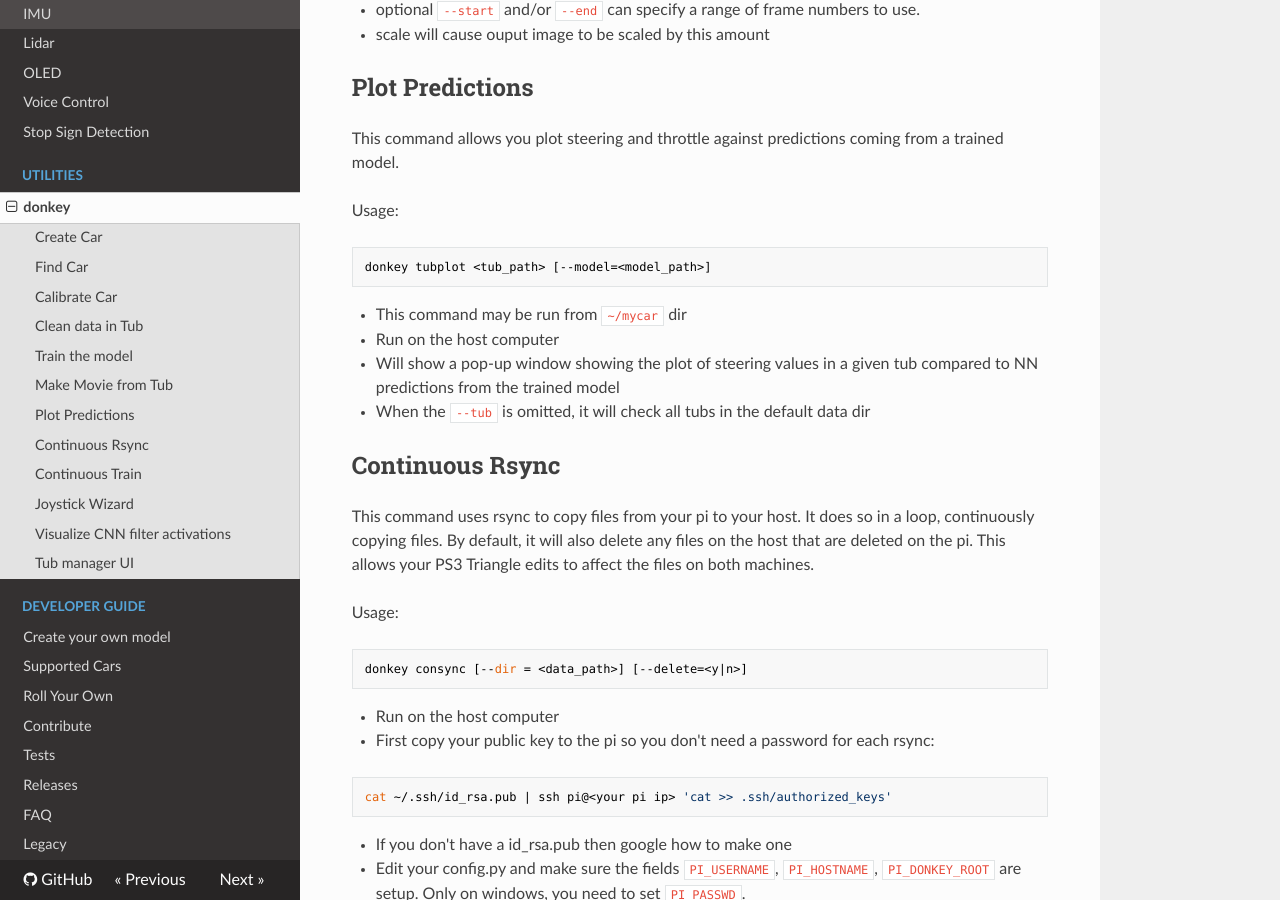
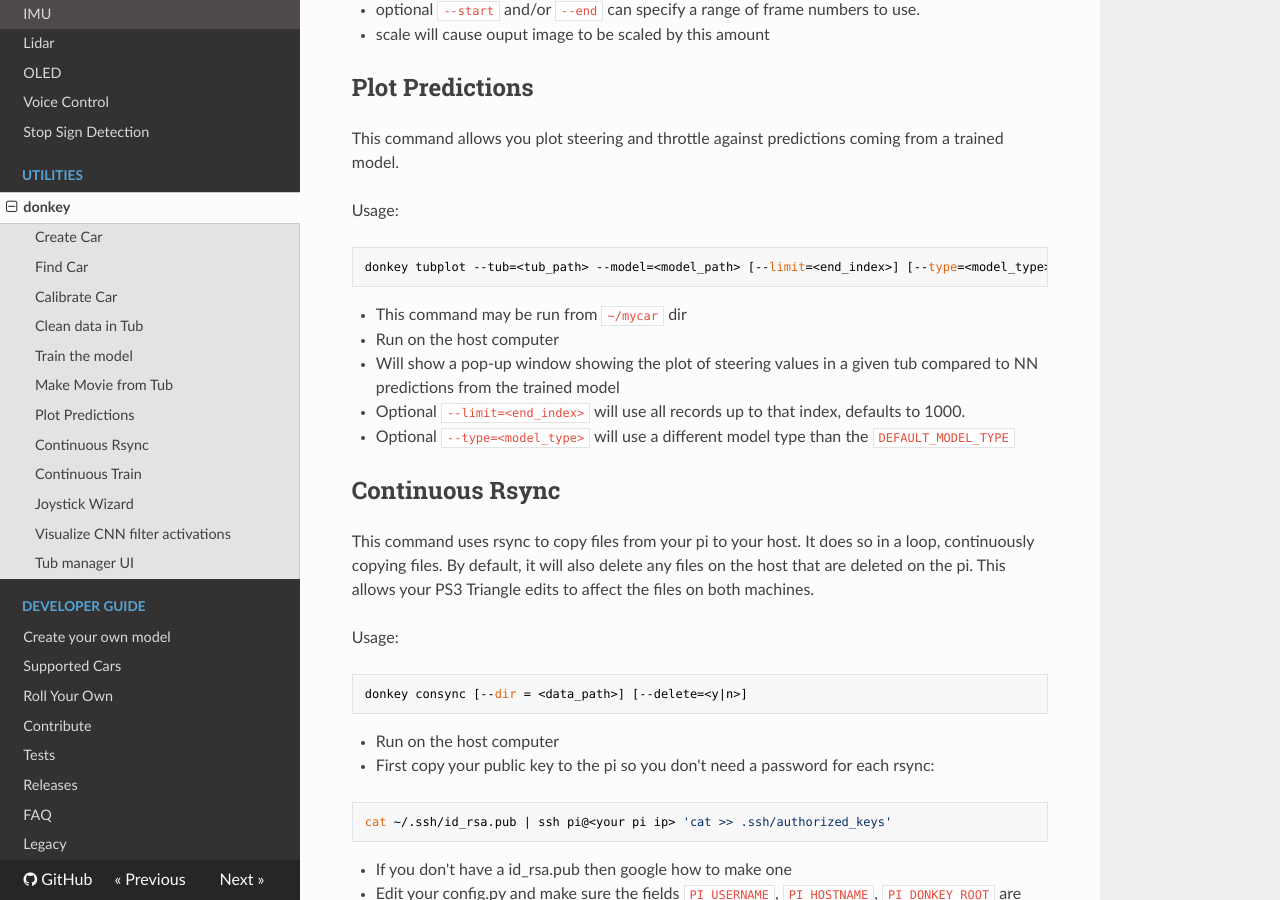
Before and after one commit to autorope/donkeydocs, an MkDocs documentation site: the page built from docs/utility/donkey.md, in a window 1280 px wide and 900 px high, scrolled down 2937 px. Built offline with MkDocs 1.6.1, drawn with Linux system fonts in a browser that asks for light colours; nearby versions of some CDN libraries; old or Windows-style settings are respelled for this version of MkDocs.

Commit message:
Corrected donkey tubplot command

````diff
--- a/docs/utility/donkey.md
+++ b/docs/utility/donkey.md
@@ -128,13 +128,15 @@ This command allows you plot steering and throttle against predictions coming fr
 Usage:
 
 ```bash
-donkey tubplot <tub_path> [--model=<model_path>]
+donkey tubplot --tub=<tub_path> --model=<model_path> [--limit=<end_index>] [--type=<model_type>]
 ```
 
 * This command may be run from `~/mycar` dir
 * Run on the host computer
 * Will show a pop-up window showing the plot of steering values in a given tub compared to NN predictions from the trained model
-* When the `--tub` is omitted, it will check all tubs in the default data dir
+* Optional `--limit=<end_index>` will use all records up to that index, defaults to 1000.
+* Optional `--type=<model_type>` will use a different model type than the `DEFAULT_MODEL_TYPE`
+
 
 ## Continuous Rsync
 
````
